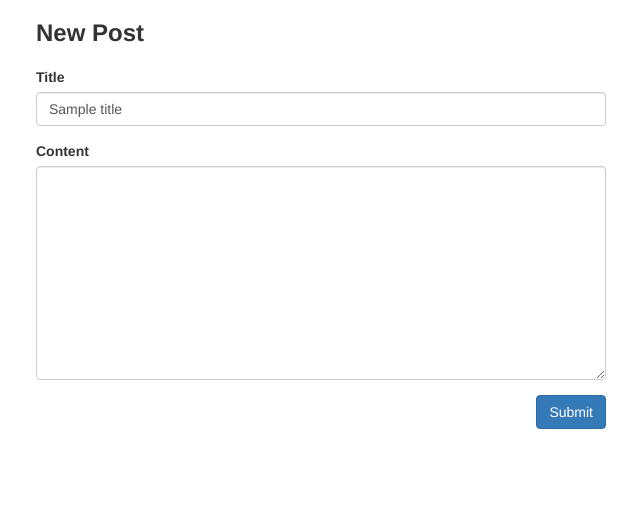
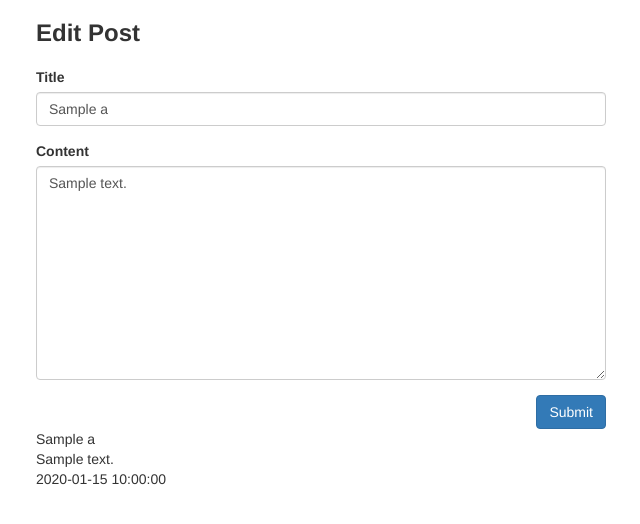
Before and after one commit to sonamoo/basicBlog, a Python web app: template templates/edit-post.html in a window 1280 px wide. Shown: the part 128-652 px from the top of the page, without its empty margins (319-959 px from the left). Run offline with Jinja, Linux system fonts and the light colour scheme; the template is opened without the code that fills it: most values are stand-ins (such as "Sample title", 1, 10 or a date in 2020); some libraries are stand-ins or nearby versions.

Commit message:
edit-post class, and the get function were created

```diff
--- a/static/main.css
+++ b/static/main.css
@@ -94,7 +94,6 @@ a:hover {
 .article-title {
 	font-size: 40px;
 	font-weight: bold;
-
 }
 
 
--- a/templates/article.html
+++ b/templates/article.html
@@ -19,7 +19,7 @@
             <div class="col-md-6 text-right">
                 <button class="btn btn-default btn-sm" href="blog/newpost">Edit</button>
                 <button class="btn btn-default btn-sm">Delete</button>
-                <a href="/blog/editPost" class="btn btn-default btn-sm" role="button">Edit</a>
+                <a href="/blog/editpost" class="btn btn-default btn-sm" role="button">Edit</a>
 
 
 
--- a/templates/edit-post.html
+++ b/templates/edit-post.html
@@ -1,22 +1,39 @@
 {% extends "base.html" %}
 {% block content %}
 
-<div class="row row-content">
+<div class="row">
     <div class="col-md-8 col-md-offset-2">
 		<form method="put">
-            <h2>New Post</h2>
+            <h2>Edit Post</h2>
             <div class="form-group">
                 <label for="inputTitle">Title</label>
-                <input type="text" class="form-control" name="title" value="{{title}}" placeholder="Title">
+                <input type="text" class="form-control" name="title" value="{{a.title}}" placeholder="Title">
             </div>
             <div class="form-group">
                 <label for="inputContent">Content</label>
-
-                <textarea name="contents" class="form-control" rows="10"></textarea>
+                <textarea name="contents" class="form-control" rows="10">{{a.contents}}</textarea>
             </div>
                 <span class="error">{{error}}</span>
                 <button type="submit" class="btn btn-primary pull-right">Submit</button>
 		</form>
         </div>
 </div>
+<div class="row">
+    <div class="col-md-8 col-md-offset-2">
+        {{a.title}}
+    </div>
+
+</div>
+<div class="row">
+    <div class="col-md-8 col-md-offset-2">
+        {{a.contents}}
+    </div>
+
+</div>
+<div class="row">
+    <div class="col-md-8 col-md-offset-2">
+        {{a.created_by}}
+    </div>
+
+</div>
 {% endblock %}
```
Also changed, not shown: main.py (+12 -3 lines), 1 other file.
